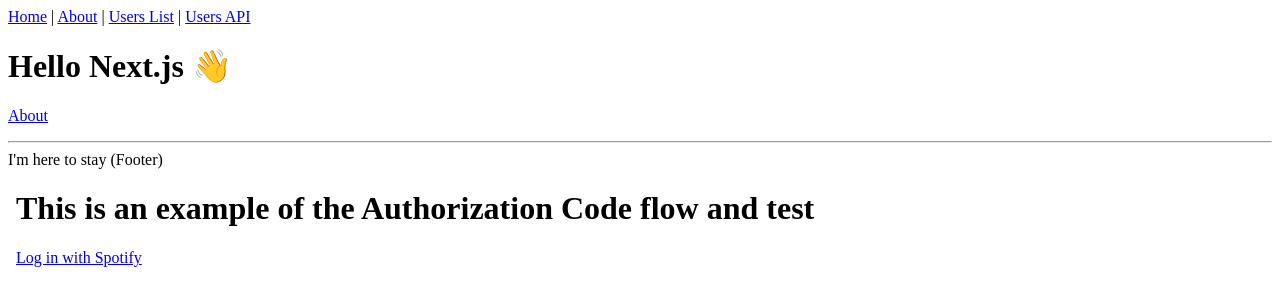
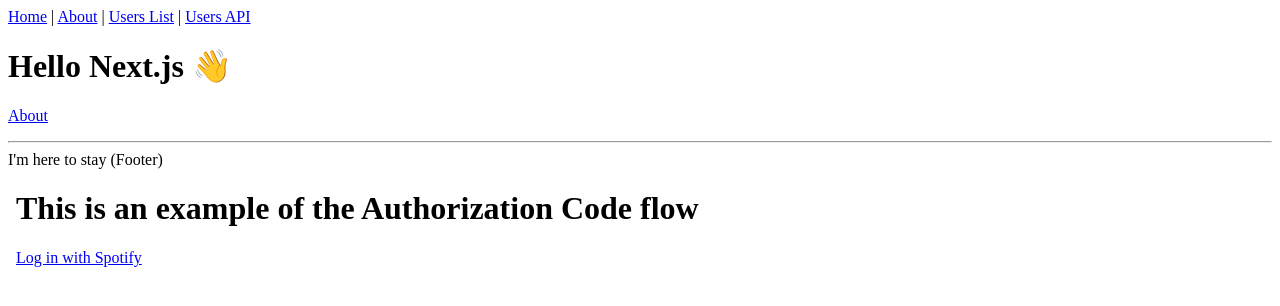
Before and after one commit to chanthamoney/jukebox, a Next.js app: page / in a window 1280 px wide. Shown: the top 306 px of the page. Built offline with nearby package versions, Linux system fonts and the light colour scheme.

Commit message:
Update how to run & header statement for login

```diff
--- a/pages/index.tsx
+++ b/pages/index.tsx
@@ -13,12 +13,12 @@ const IndexPage = () => (
     </Layout>
 
     <body>
-    <div className="container">
-      <div id="login">
-        <h1>This is an example of the Authorization Code flow and test</h1>
-        <a href="/login" className="btn btn-primary">Log in with Spotify</a>
+      <div className="container">
+        <div id="login">
+          <h1>This is an example of the Authorization Code flow</h1>
+          <a href="/login" className="btn btn-primary">Log in with Spotify</a>
+        </div>
       </div>
-    </div>
     </body>
   </div>
 )
```
Also changed, not shown: 1 other file (tests, documents, lock files or other folders).
